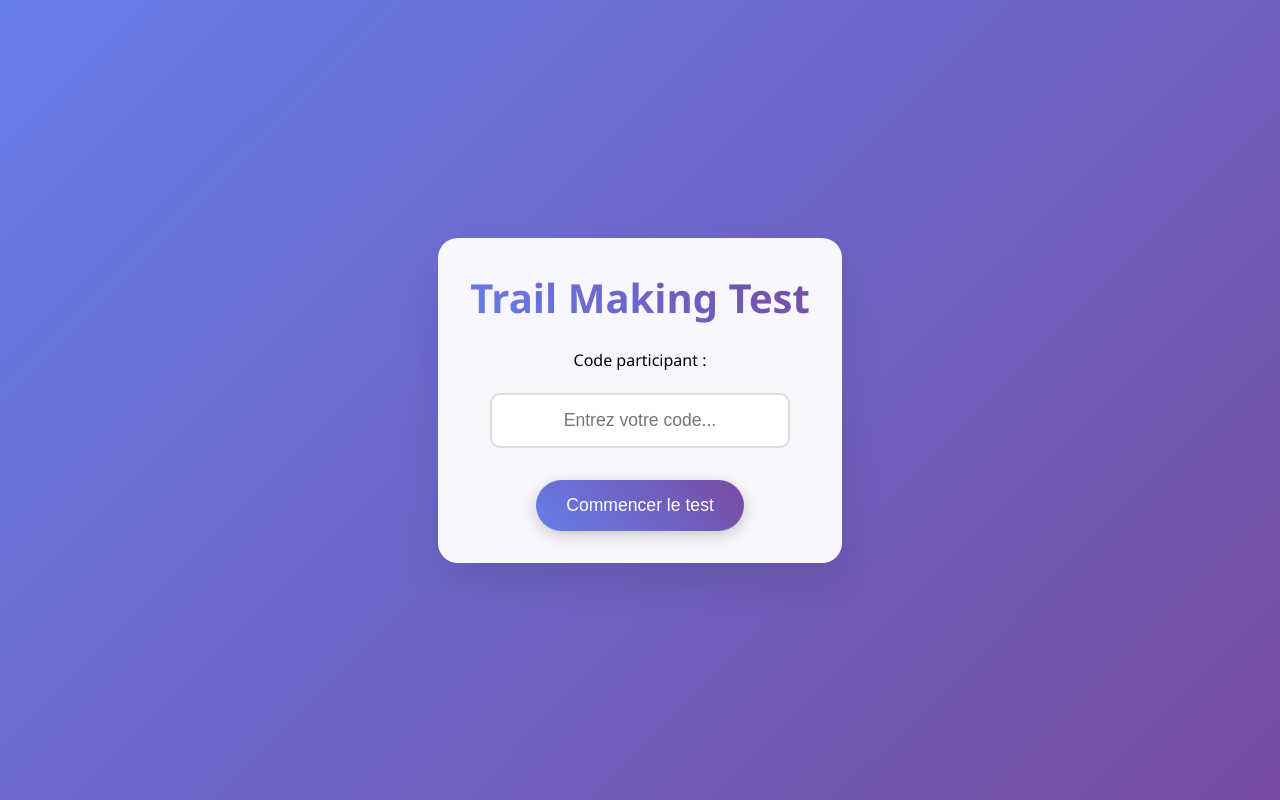
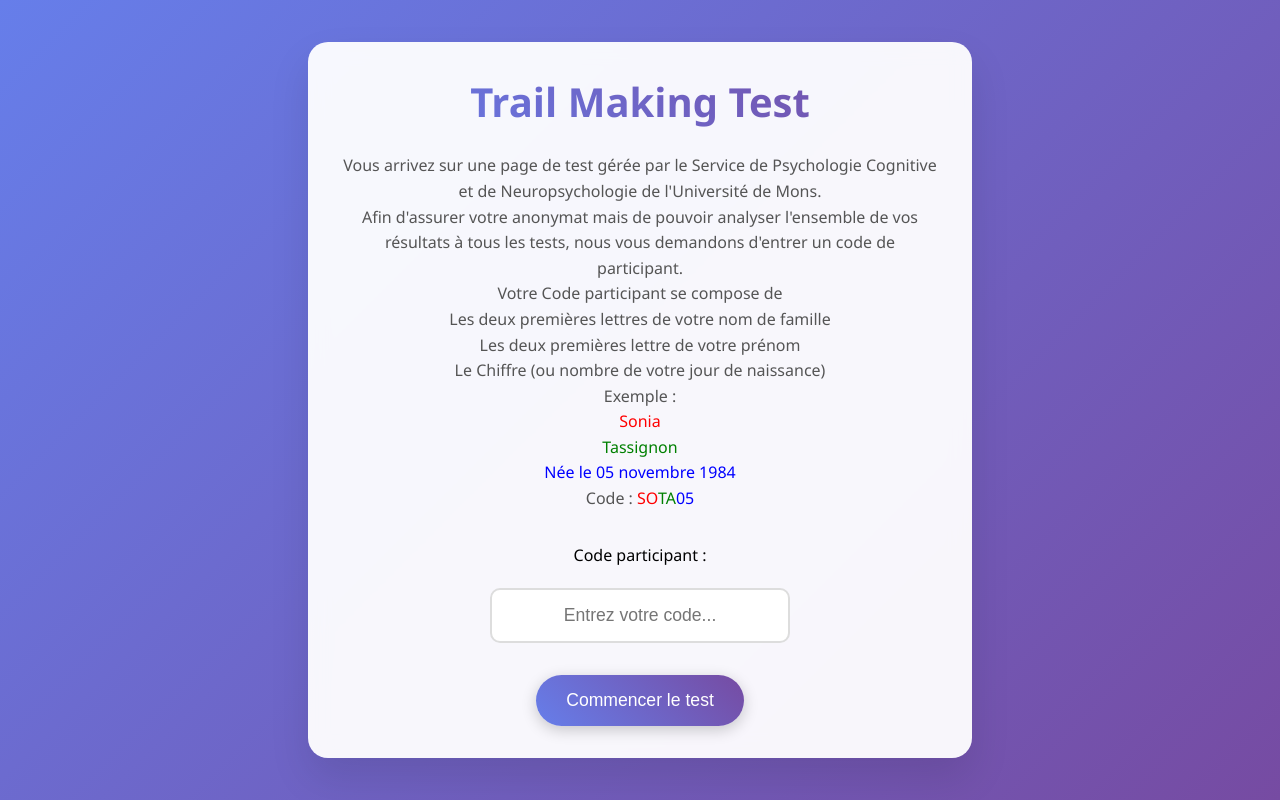
Before and after one commit to sandrainver/ExeTests, a plain HTML site: page index.html in a window 1280 px wide. Drawn offline with Linux system fonts and the light colour scheme.

Commit message:
Update index.html

```diff
--- a/index.html
+++ b/index.html
@@ -13,6 +13,18 @@
       <!-- Écran d'accueil -->
       <div id="welcome-screen" class="screen active">
         <h1>Trail Making Test</h1>
+        <div class="welcomescreen">
+           Vous arrivez sur une page de test gérée par le Service de Psychologie Cognitive et de Neuropsychologie de l'Université de Mons.<br />
+           Afin d'assurer votre anonymat mais de pouvoir analyser l'ensemble de vos résultats à tous les tests, nous vous demandons d'entrer un code de participant. <br />
+           Votre Code participant se compose de <br />
+           Les deux premières lettres de votre nom de famille<br />
+          Les deux premières lettre de votre prénom<br />
+           Le Chiffre (ou nombre de votre jour de naissance)<br />
+           Exemple : <br />
+           <span style="color:red;">Sonia</span><br />
+           <span style="color:green;">Tassignon</span><br />
+           <span style="color:blue;">Née le 05 novembre 1984</span><br />
+           Code : <span style="color:red;">SO</span><span style="color:green;">TA</span><span style="color:blue;">05</span></div>
         <div class="participant-input">
           <label for="participant-id">Code participant :</label><br /><br />
           <input
```
